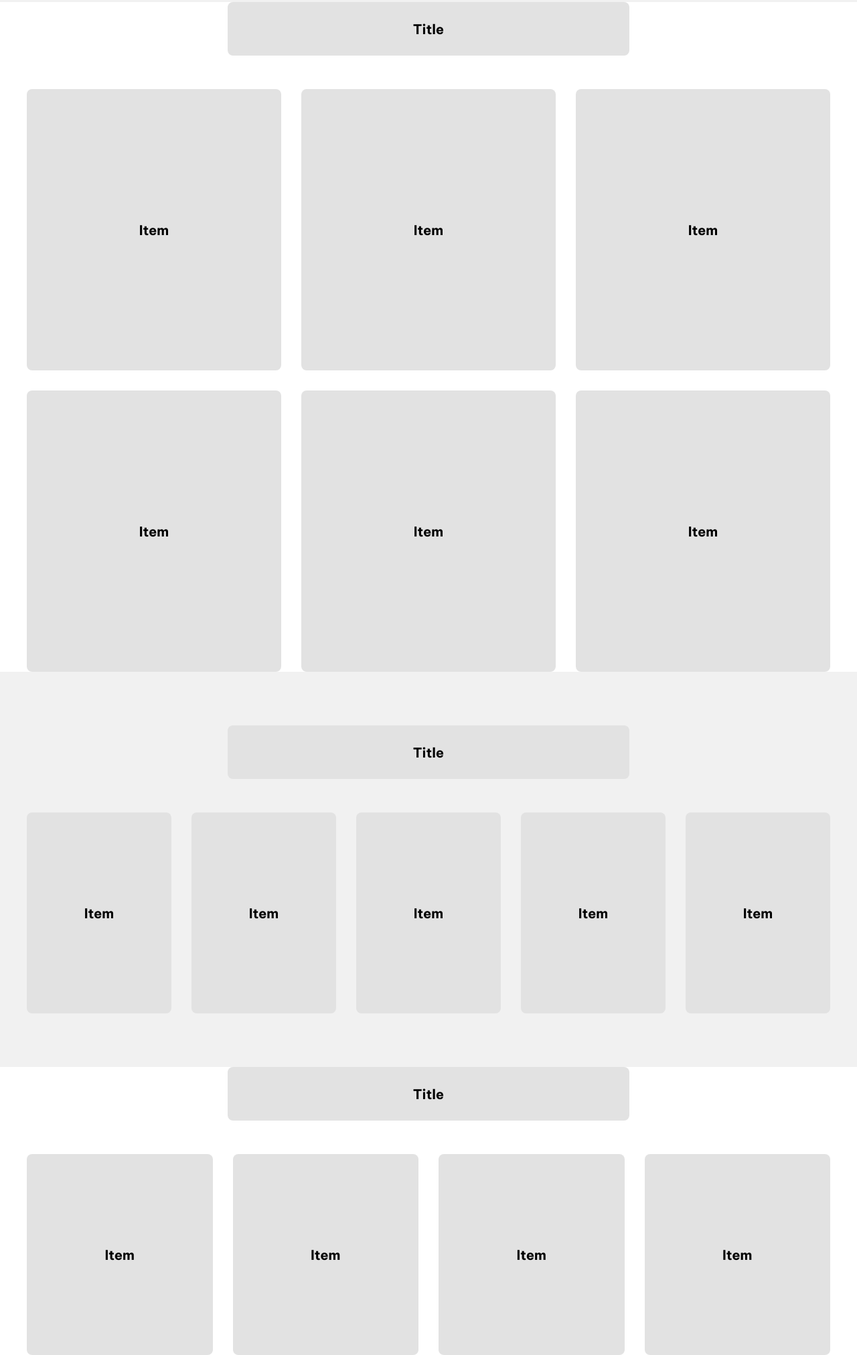
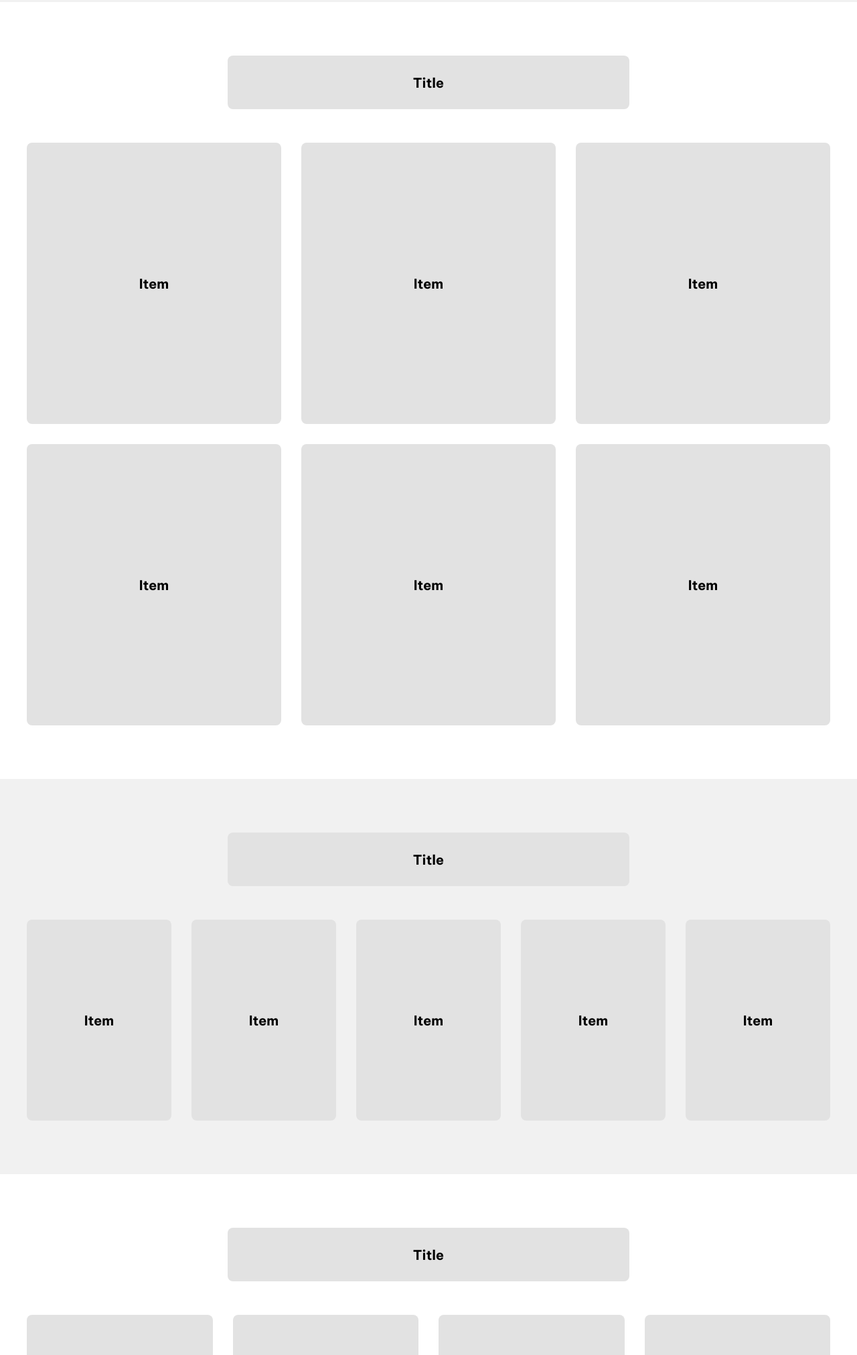
Before and after one commit to Quan2722007/deadline6.1, a plain HTML site: page index.html in a window 1280 px wide. Shown: the part 777-2800 px from the top of the page at 67% size. Drawn offline with Linux system fonts and the light colour scheme.

Commit message:
Update index.html

```diff
--- a/index.html
+++ b/index.html
@@ -32,7 +32,7 @@
       <!-- End section 1 -->
 
       <!-- Start section 2 -->
-      <section class="box">
+      <section class="box distance">
         <div>
           <div class="background round title content">Title</div>
         </div>
@@ -63,7 +63,7 @@
       <!-- End section 3 -->
 
       <!-- Start section 4 -->
-      <section class="box">
+      <section class="box distance">
         <div>
           <div class="background round title content">Title</div>
         </div>
```
